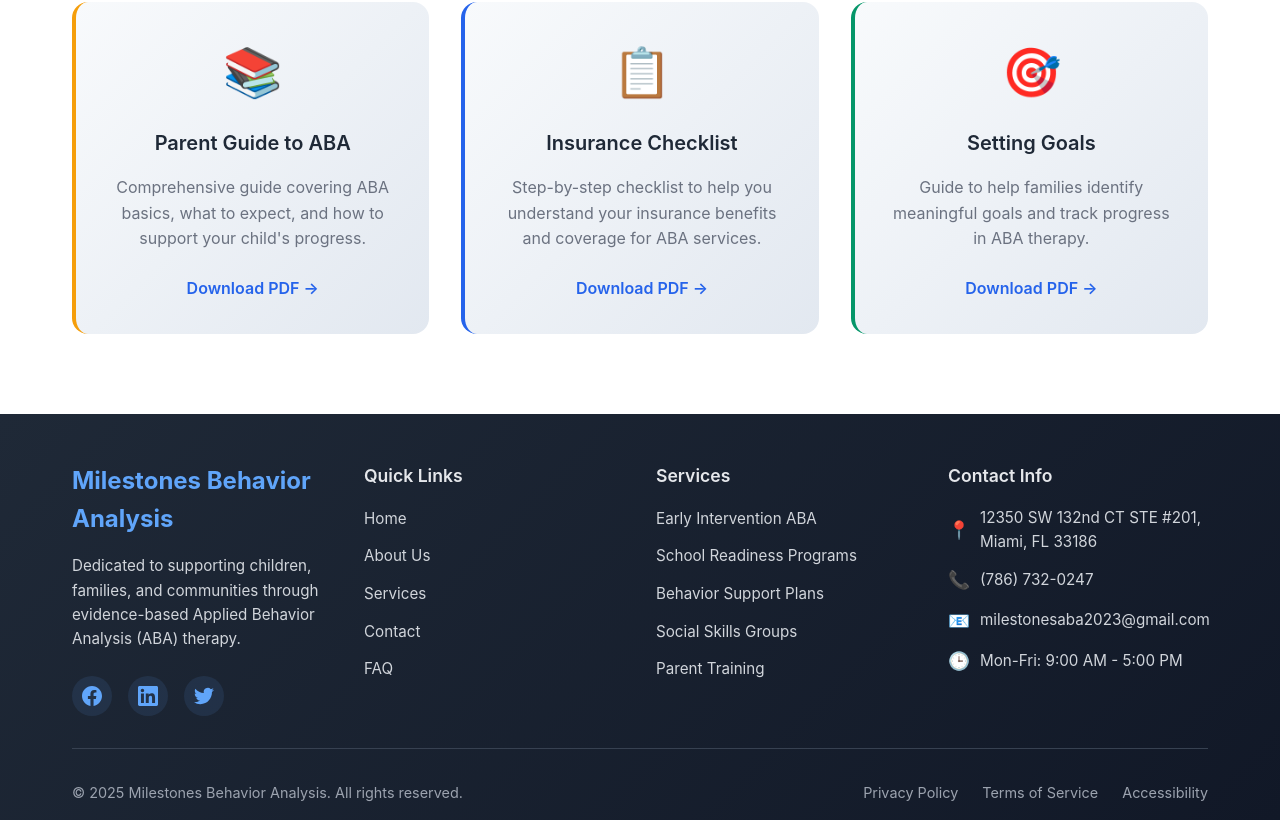
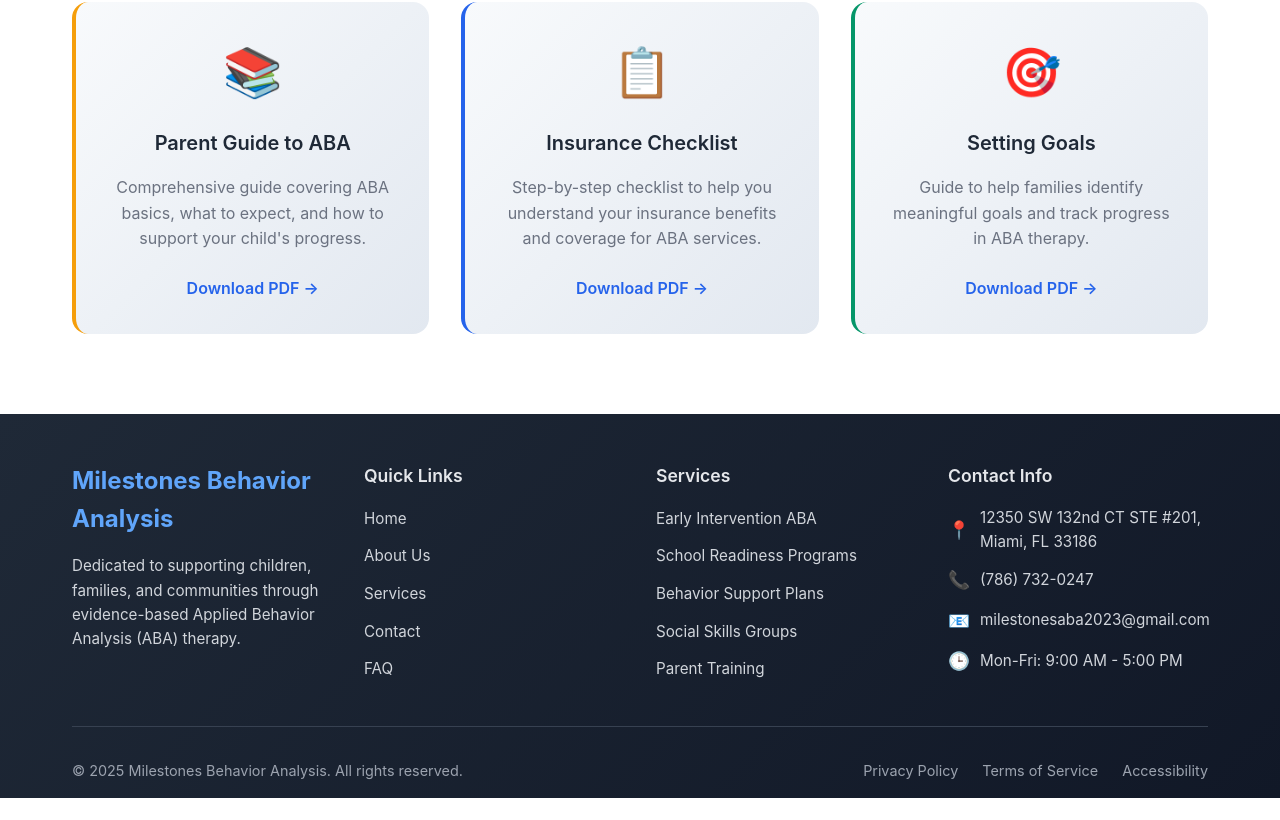
Before and after one commit to JohnCorbacho/MileStonesBehaviorAnalysis, a React (Create React App) app: page /faq in a window 1280 px wide. Shown: the part 2838-3658 px from the top of the page. After the commit the page ends 3636 px from the top, so only its background shows below. Built offline with nearby package versions, Linux system fonts and the light colour scheme.

Commit message:
Remove social media buttons and links from footer

```diff
--- a/src/components/Footer.css
+++ b/src/components/Footer.css
@@ -44,29 +44,7 @@
   font-size: 0.95rem;
 }
 
-.footer-social {
-  display: flex;
-  gap: 1rem;
-}
 
-.social-link {
-  display: flex;
-  align-items: center;
-  justify-content: center;
-  width: 40px;
-  height: 40px;
-  background: rgba(96, 165, 250, 0.1);
-  color: #60a5fa;
-  border-radius: 50%;
-  transition: all 0.3s ease;
-  text-decoration: none;
-}
-
-.social-link:hover {
-  background: #60a5fa;
-  color: #1f2937;
-  transform: translateY(-2px);
-}
 
 .footer-links {
   list-style: none;
@@ -172,10 +150,7 @@
     justify-content: center;
   }
 
-  .social-link {
-    width: 45px;
-    height: 45px;
-  }
+
 }
 
 @media (max-width: 480px) {
--- a/src/components/Footer.tsx
+++ b/src/components/Footer.tsx
@@ -14,23 +14,7 @@ const Footer: React.FC = () => {
             <p className="footer-description">
               Dedicated to supporting children, families, and communities through evidence-based Applied Behavior Analysis (ABA) therapy.
             </p>
-            <div className="footer-social">
-              <a href="https://facebook.com" className="social-link" aria-label="Facebook" target="_blank" rel="noopener noreferrer">
-                <svg width="20" height="20" fill="currentColor" viewBox="0 0 24 24">
-                  <path d="M24 12.073c0-6.627-5.373-12-12-12s-12 5.373-12 12c0 5.99 4.388 10.954 10.125 11.854v-8.385H7.078v-3.47h3.047V9.43c0-3.007 1.792-4.669 4.533-4.669 1.312 0 2.686.235 2.686.235v2.953H15.83c-1.491 0-1.956.925-1.956 1.874v2.25h3.328l-.532 3.47h-2.796v8.385C19.612 23.027 24 18.062 24 12.073z"/>
-                </svg>
-              </a>
-              <a href="https://linkedin.com" className="social-link" aria-label="LinkedIn" target="_blank" rel="noopener noreferrer">
-                <svg width="20" height="20" fill="currentColor" viewBox="0 0 24 24">
-                  <path d="M20.447 20.452h-3.554v-5.569c0-1.328-.027-3.037-1.852-3.037-1.853 0-2.136 1.445-2.136 2.939v5.667H9.351V9h3.414v1.561h.046c.477-.9 1.637-1.85 3.37-1.85 3.601 0 4.267 2.37 4.267 5.455v6.286zM5.337 7.433c-1.144 0-2.063-.926-2.063-2.065 0-1.138.92-2.063 2.063-2.063 1.14 0 2.064.925 2.064 2.063 0 1.139-.925 2.065-2.064 2.065zm1.782 13.019H3.555V9h3.564v11.452zM22.225 0H1.771C.792 0 0 .774 0 1.729v20.542C0 23.227.792 24 1.771 24h20.451C23.2 24 24 23.227 24 22.271V1.729C24 .774 23.2 0 22.222 0h.003z"/>
-                </svg>
-              </a>
-              <a href="https://twitter.com" className="social-link" aria-label="Twitter" target="_blank" rel="noopener noreferrer">
-                <svg width="20" height="20" fill="currentColor" viewBox="0 0 24 24">
-                  <path d="M23.953 4.57a10 10 0 01-2.825.775 4.958 4.958 0 002.163-2.723c-.951.555-2.005.959-3.127 1.184a4.92 4.92 0 00-8.384 4.482C7.69 8.095 4.067 6.13 1.64 3.162a4.822 4.822 0 00-.666 2.475c0 1.71.87 3.213 2.188 4.096a4.904 4.904 0 01-2.228-.616v.06a4.923 4.923 0 003.946 4.827 4.996 4.996 0 01-2.212.085 4.936 4.936 0 004.604 3.417 9.867 9.867 0 01-6.102 2.105c-.39 0-.779-.023-1.17-.067a13.995 13.995 0 007.557 2.209c9.053 0 13.998-7.496 13.998-13.985 0-.21 0-.42-.015-.63A9.935 9.935 0 0024 4.59z"/>
-                </svg>
-              </a>
-            </div>
+
           </div>
 
           <div className="footer-section">
```
